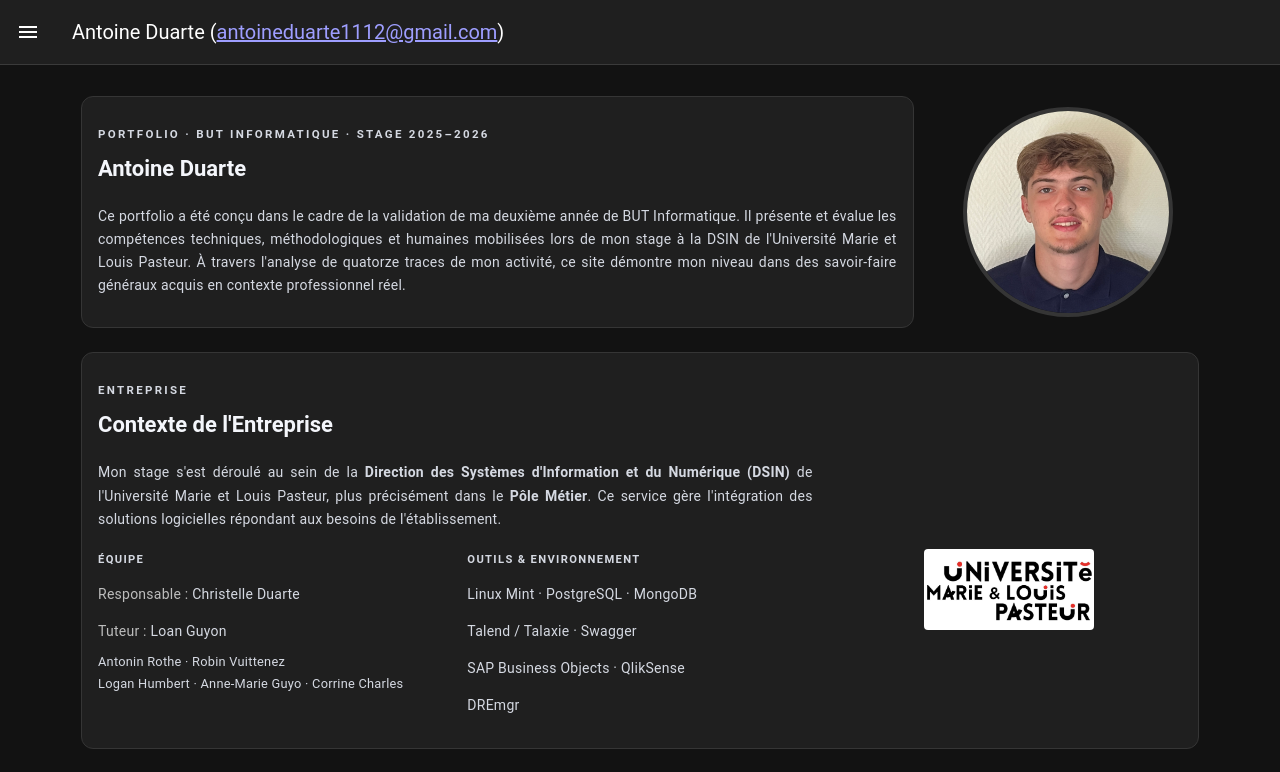
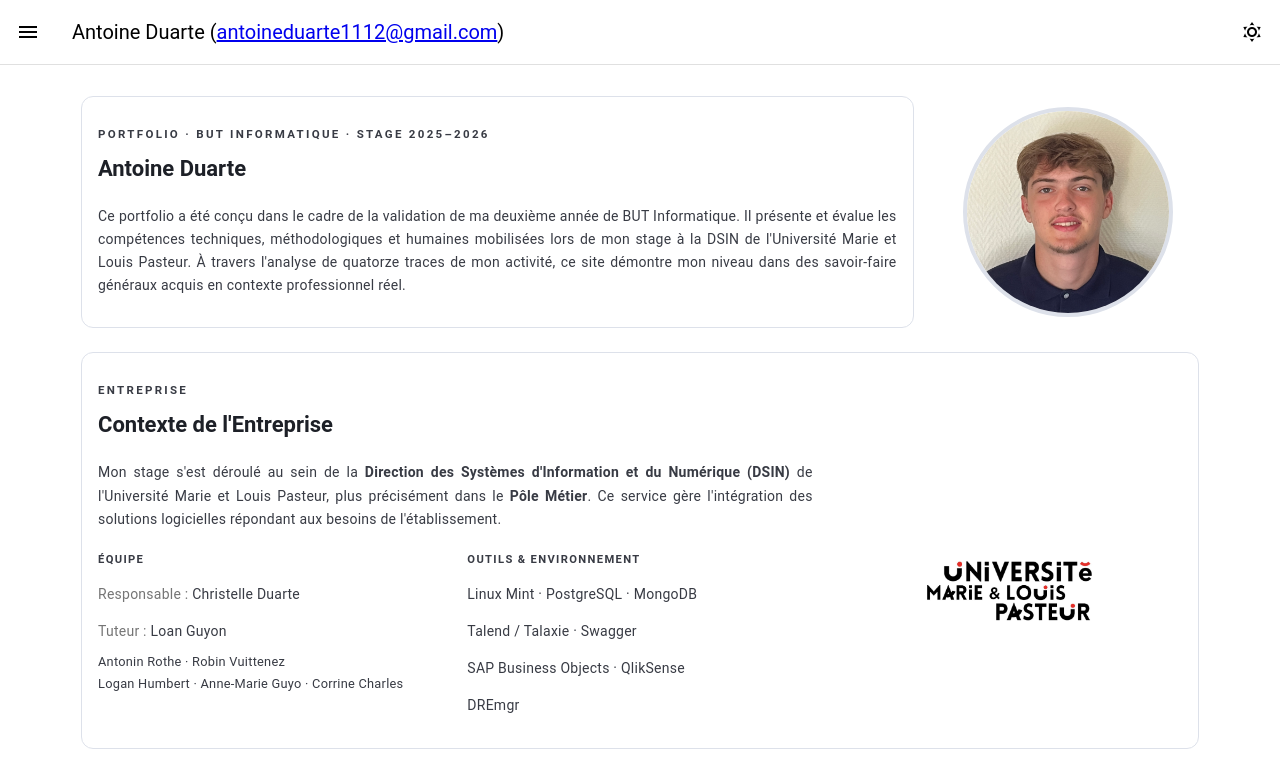
Before and after one commit to antoinezz25/portfolio_but2, a Vue app: page / in a window 1280 px wide. Shown: the top 772 px of the page. Built offline with nearby package versions, Linux system fonts and the light colour scheme.

Commit message:
mode clair/sombre

```diff
--- a/src/App.vue
+++ b/src/App.vue
@@ -9,16 +9,22 @@
       </v-list>
     </v-navigation-drawer>
 
-    <v-app-bar color="#1f1f1f" elevation="0" border="b-thin">
+    <v-app-bar :color="appBarColor" elevation="0" border="b-thin">
       <v-app-bar-nav-icon @click="drawer = !drawer"></v-app-bar-nav-icon>
       <v-app-bar-title>Antoine Duarte (<a href="mailto:antoineduarte1112@gmail.com">antoineduarte1112@gmail.com</a>)</v-app-bar-title>
+      <v-btn
+        :icon="isDark ? 'mdi-weather-night' : 'mdi-weather-sunny'"
+        variant="text"
+        @click="toggleTheme"
+        :title="isDark ? 'Passer en mode clair' : 'Passer en mode sombre'"
+      ></v-btn>
     </v-app-bar>
 
     <v-main>
       <router-view></router-view>
     </v-main>
 
-    <v-footer color="#161616" border="t-thin" class="footer-bar px-6 py-0">
+    <v-footer :color="footerColor" border="t-thin" class="footer-bar px-6 py-0">
       <v-row no-gutters align="center" style="height: 48px;">
         <v-col cols="4" class="d-flex justify-start">
           <v-btn
@@ -51,9 +57,25 @@
 <script setup>
 import { ref, computed } from 'vue'
 import { useRoute } from 'vue-router'
+import { useTheme } from 'vuetify'
 
 const drawer = ref(false)
 const route = useRoute()
+
+const theme = useTheme()
+const storedTheme = localStorage.getItem('theme')
+if (storedTheme === 'light' || storedTheme === 'dark') {
+  theme.global.name.value = storedTheme
+}
+
+const isDark = computed(() => theme.global.name.value === 'dark')
+const appBarColor = computed(() => isDark.value ? '#1f1f1f' : '#ffffff')
+const footerColor = computed(() => isDark.value ? '#161616' : '#eef1f7')
+
+function toggleTheme() {
+  theme.global.name.value = isDark.value ? 'light' : 'dark'
+  localStorage.setItem('theme', theme.global.name.value)
+}
 
 const pages = [
   { path: '/', label: 'Accueil' },
@@ -66,3 +88,65 @@ const currentIndex = computed(() => pages.findIndex(p => p.path === route.path))
 const prevRoute = computed(() => currentIndex.value > 0 ? pages[currentIndex.value - 1] : null)
 const nextRoute = computed(() => currentIndex.value < pages.length - 1 ? pages[currentIndex.value + 1] : null)
 </script>
+
+<style>
+/* Theme-adaptive custom properties used by the scoped styles of every page. */
+.v-theme--dark {
+  --surface-card: #1f1f1f;
+  --surface-card-alt: #161616;
+  --surface-border: #353535;
+  --surface-divider: #2e2e2e;
+  --accent-label: #ffcc80;
+  --text-heading: #f4f6fb;
+  --text-body: #d5d9e2;
+  --text-faint: #555555;
+  --text-muted: #888888;
+  --surface-tint: rgba(255, 255, 255, 0.02);
+}
+
+.v-theme--light {
+  --surface-card: #ffffff;
+  --surface-card-alt: #eef1f7;
+  --surface-border: #dde1ea;
+  --surface-divider: #e3e6ee;
+  --accent-label: #a15c00;
+  --text-heading: #1d2027;
+  --text-body: #383b44;
+  --text-faint: #aab0bd;
+  --text-muted: #5b6068;
+  --surface-tint: rgba(0, 0, 0, 0.03);
+}
+
+/* Vuetify's pastel "-lighten" utility colors are tuned for dark backgrounds and
+   fall below WCAG AA contrast on white. Re-map them to darker same-hue shades
+   in light mode (Vuetify's own utility rules carry no !important, so a more
+   specific theme-scoped selector is enough to win the cascade). */
+.v-theme--light .text-green-lighten-2 { color: #2e7d32; }
+.v-theme--light .text-blue-lighten-2 { color: #1565c0; }
+.v-theme--light .text-purple-lighten-2 { color: #7b1fa2; }
+.v-theme--light .text-teal-lighten-2 { color: #00796b; }
+.v-theme--light .text-orange-lighten-2 { color: #a15c00; }
+.v-theme--light .text-pink-lighten-2 { color: #ad1457; }
+.v-theme--light .text-indigo-lighten-2 { color: #303f9f; }
+
+.v-theme--light .text-red-lighten-1 { color: #c62828; }
+.v-theme--light .text-blue-lighten-1 { color: #1565c0; }
+.v-theme--light .text-green-lighten-1 { color: #2e7d32; }
+
+.v-theme--light .text-grey-lighten-1 { color: #757575; }
+.v-theme--light .text-grey { color: #616161; }
+
+/* Same problem for the "Difficulté"/"Évaluation" tonal chips, whose color
+   prop resolves to a fixed Material base hue (e.g. amber #FFC107) that reads
+   fine on dark cards but is nearly invisible on light ones. */
+.v-theme--light .text-amber { color: #8d6200; }
+.v-theme--light .text-blue { color: #1565c0; }
+.v-theme--light .text-green { color: #2e7d32; }
+.v-theme--light .text-cyan { color: #00838f; }
+.v-theme--light .text-deep-orange { color: #bf360c; }
+
+.v-theme--light .bg-grey-darken-4 {
+  background-color: var(--surface-card-alt);
+  color: var(--text-heading);
+}
+</style>
--- a/src/plugins/vuetify.js
+++ b/src/plugins/vuetify.js
@@ -4,6 +4,6 @@ import { createVuetify } from 'vuetify'
 
 export default createVuetify({
   theme: {
-    defaultTheme: 'dark',
+    defaultTheme: 'light',
   },
 })
--- a/src/views/HomeView.vue
+++ b/src/views/HomeView.vue
@@ -62,7 +62,7 @@
       </v-card-text>
       <v-card-title class="text-h5 font-weight-bold section-title pt-0">Organigramme de la DSIN</v-card-title>
       <v-card-text>
-        <p class="text-body-2 mb-4" style="color: #888;">Positionnement du Pôle Métier dans l'organisation globale de la Direction des Systèmes d'Information.</p>
+        <p class="text-body-2 mb-4" style="color: var(--text-muted);">Positionnement du Pôle Métier dans l'organisation globale de la Direction des Systèmes d'Information.</p>
         <ZoomableImage :src="organigramme" alt="Organigramme DSIN" :preview-height="600" />
       </v-card-text>
     </v-card>
@@ -79,13 +79,13 @@
             L'université traverse une transition majeure au sein de son Système d'Information, passant de l'ancien logiciel de scolarité <strong>Apogée</strong> vers le nouveau système national <strong>Pégase</strong>. Cette transition et cohabitation engendre des défis de reprise de données (RDD) et de synchronisation : il a été acté de faire un passage en production partielle à la rentrée 2026 et il faut faire cohabiter les systèmes pour assurer la continuité de service.
           </p>
         </div>
-        <v-divider class="mb-4" color="#2e2e2e"></v-divider>
+        <v-divider class="mb-4 themed-divider"></v-divider>
         <div class="mb-4">
           <p class="field-label mb-2">Sujet</p>
           <p class="text-body-2 text-justify">
             Au sein du SI et de l'écosystème applicatif Pégase, ma mission a consisté à recréer et développer de nouveaux <strong>flux d'intégration (ETL)</strong>. Pégase étant une solution hébergée en SaaS, j'ai également pris en charge l'installation et le paramétrage d'une base locale d'établissement (<strong>DRE</strong>) pour rapatrier les données, avant de concevoir des <strong>requêtes décisionnelles</strong> pour les exploiter sous QlikSense et BO.          </p>
         </div>
-        <v-divider class="mb-4" color="#2e2e2e"></v-divider>
+        <v-divider class="mb-4 themed-divider"></v-divider>
         <div>
           <p class="field-label mb-2">Enjeux &amp; objectifs</p>
           <p class="text-body-2 text-justify">
@@ -177,13 +177,13 @@ import ZoomableImage from '@/components/ZoomableImage.vue'
 }
 
 .section-card {
-  background: #1f1f1f !important;
-  border: 1px solid #353535;
+  background: var(--surface-card) !important;
+  border: 1px solid var(--surface-border);
   border-radius: 12px !important;
 }
 
 .section-label {
-  color: #ffcc80;
+  color: var(--accent-label);
   font-size: 0.72rem;
   font-weight: 700;
   letter-spacing: 0.2em;
@@ -191,7 +191,7 @@ import ZoomableImage from '@/components/ZoomableImage.vue'
 }
 
 .field-label {
-  color: #ffcc80;
+  color: var(--accent-label);
   font-size: 0.7rem;
   font-weight: 700;
   letter-spacing: 0.12em;
@@ -200,7 +200,11 @@ import ZoomableImage from '@/components/ZoomableImage.vue'
 }
 
 .section-title {
-  color: #f4f6fb;
+  color: var(--text-heading);
+}
+
+.themed-divider {
+  color: var(--surface-divider);
 }
 
 .hero-photo {
@@ -211,7 +215,7 @@ import ZoomableImage from '@/components/ZoomableImage.vue'
 .photo-wrapper {
   width: 210px;
   height: 210px;
-  border: 4px solid #353535;
+  border: 4px solid var(--surface-border);
   border-radius: 50%;
   overflow: hidden;
   flex-shrink: 0;
@@ -228,7 +232,7 @@ import ZoomableImage from '@/components/ZoomableImage.vue'
   padding-left: 1.1rem;
   margin-bottom: 0.55rem;
   font-size: 0.875rem;
-  color: #d5d9e2;
+  color: var(--text-body);
   line-height: 1.55;
 }
 
@@ -247,12 +251,12 @@ import ZoomableImage from '@/components/ZoomableImage.vue'
   content: '—';
   position: absolute;
   left: 0;
-  color: #555;
+  color: var(--text-faint);
 }
 
 :deep(.v-card-text),
 :deep(.v-card-text p) {
-  color: #d5d9e2;
+  color: var(--text-body);
   line-height: 1.65;
 }
 </style>
--- a/src/views/IntegrationView.vue
+++ b/src/views/IntegrationView.vue
@@ -246,8 +246,8 @@ const tab = ref(route.query.tab === 'bilan' ? 'bilan' : 'trace11')
 
 <style scoped>
 .avant-block {
-  border-left: 2px solid #555;
-  background: rgba(255,255,255,0.02);
+  border-left: 2px solid var(--text-faint);
+  background: var(--surface-tint);
   border-radius: 0 4px 4px 0;
 }
 .apres-block {
@@ -260,7 +260,7 @@ const tab = ref(route.query.tab === 'bilan' ? 'bilan' : 'trace11')
   font-weight: 700;
   letter-spacing: 0.1em;
   text-transform: uppercase;
-  color: #ffcc80;
+  color: var(--accent-label);
   margin: 0;
 }
 </style>
--- a/src/views/ProjView.vue
+++ b/src/views/ProjView.vue
@@ -254,8 +254,8 @@ const tab = ref(route.query.tab === 'bilan' ? 'bilan' : 'trace7')
 
 <style scoped>
 .avant-block {
-  border-left: 2px solid #555;
-  background: rgba(255,255,255,0.02);
+  border-left: 2px solid var(--text-faint);
+  background: var(--surface-tint);
   border-radius: 0 4px 4px 0;
 }
 .apres-block {
@@ -268,7 +268,7 @@ const tab = ref(route.query.tab === 'bilan' ? 'bilan' : 'trace7')
   font-weight: 700;
   letter-spacing: 0.1em;
   text-transform: uppercase;
-  color: #ffcc80;
+  color: var(--accent-label);
   margin: 0;
 }
 </style>
--- a/src/views/TechView.vue
+++ b/src/views/TechView.vue
@@ -367,8 +367,8 @@ const tab = ref(route.query.tab === 'bilan' ? 'bilan' : 'trace1')
 
 <style scoped>
 .avant-block {
-  border-left: 2px solid #555;
-  background: rgba(255,255,255,0.02);
+  border-left: 2px solid var(--text-faint);
+  background: var(--surface-tint);
   border-radius: 0 4px 4px 0;
 }
 .apres-block {
@@ -381,7 +381,7 @@ const tab = ref(route.query.tab === 'bilan' ? 'bilan' : 'trace1')
   font-weight: 700;
   letter-spacing: 0.1em;
   text-transform: uppercase;
-  color: #ffcc80;
+  color: var(--accent-label);
   margin: 0;
 }
 </style>
```
